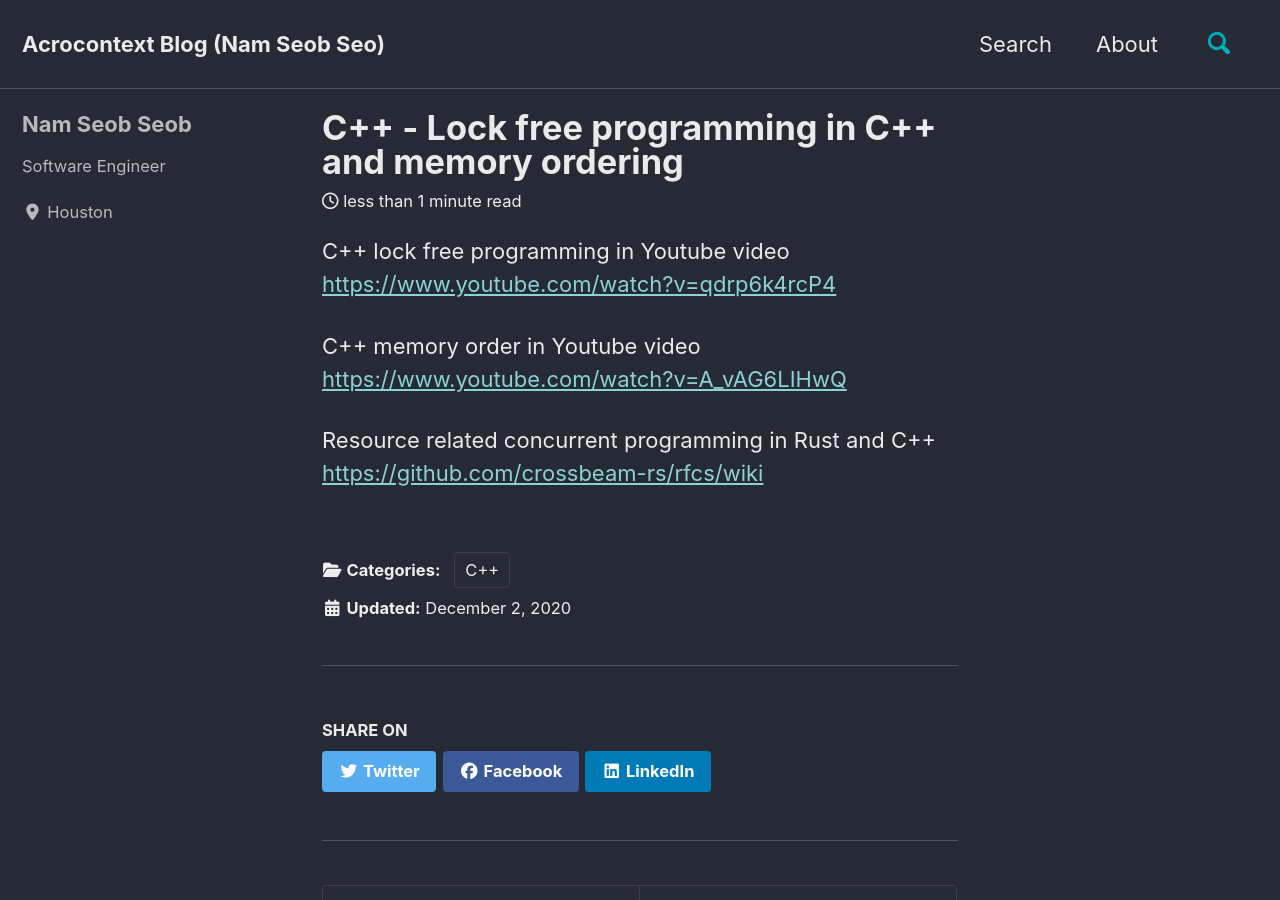
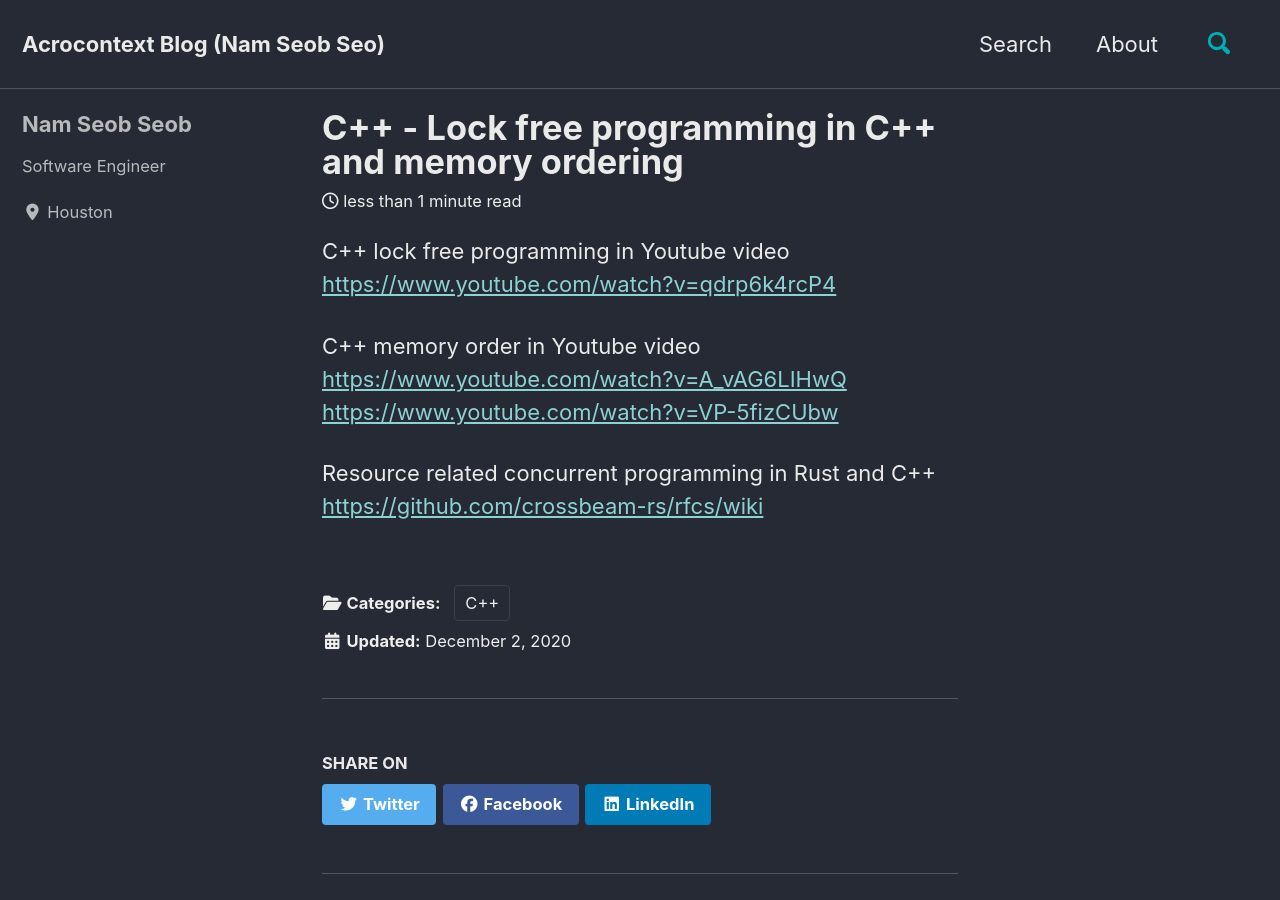
Before and after one commit to nsclass/nsclass.github.io, a Jekyll site: the page built from _posts/2020-12-02-lock-free-algorithm-memory-order.md, in a window 1280 px wide and 900 px high. Built offline with Jekyll 4.4.1, drawn with Linux system fonts in a browser that asks for light colours; cached includes are drawn as plain includes; nearby versions of some CDN libraries; some of the changed lines change nothing that is shown.

Commit message:
concurrent programming

```diff
--- a/_posts/2020-12-02-lock-free-algorithm-memory-order.md
+++ b/_posts/2020-12-02-lock-free-algorithm-memory-order.md
@@ -16,6 +16,7 @@ C++ lock free programming in Youtube video
 
 C++ memory order in Youtube video
 [https://www.youtube.com/watch?v=A_vAG6LIHwQ](https://www.youtube.com/watch?v=A_vAG6LIHwQ)
+[https://www.youtube.com/watch?v=VP-5fizCUbw](https://www.youtube.com/watch?v=VP-5fizCUbw)
 
 
 Resource related concurrent programming in Rust and C++
```
